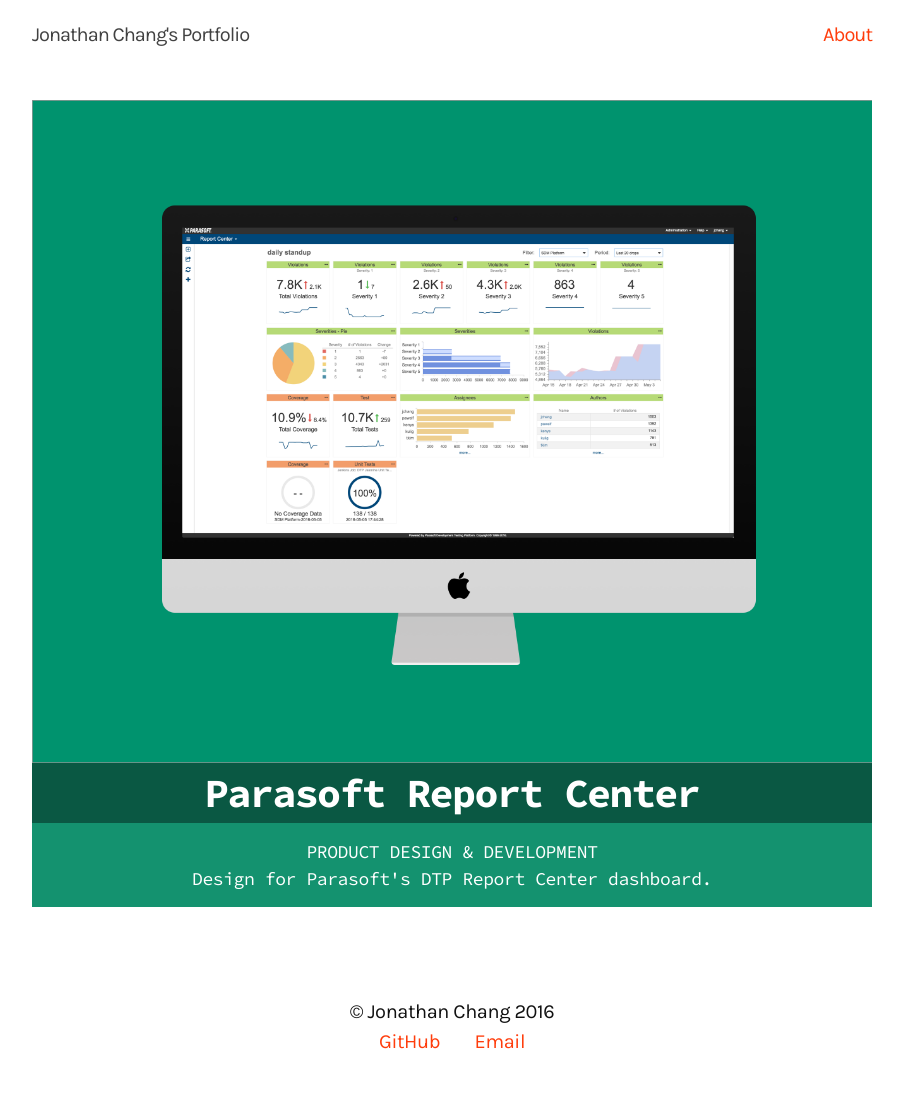
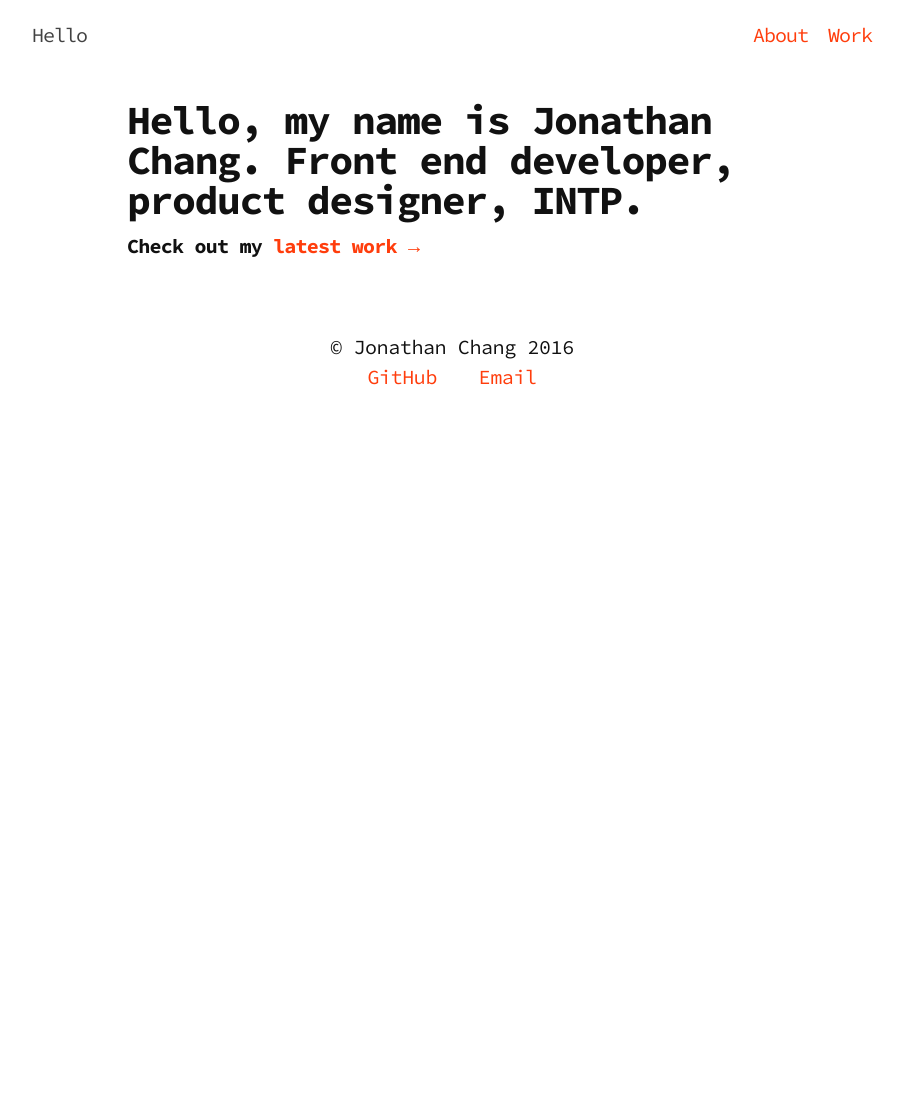
Before and after one commit to dotheygandalf/portfolio, a Jekyll site: the page built from index.html, in a window 1280 px wide. Shown: the whole page, without its empty margins (188-1092 px from the left). Built offline with Jekyll 4.4.1, drawn with Linux system fonts in a browser that asks for light colours; after the commit the page ends 900 px from its top, so only the background shows below that.

Commit message:
nav bar and reorg pages

```diff
--- a/_config.yml
+++ b/_config.yml
@@ -6,7 +6,7 @@
 # 'jekyll serve'. If you change this file, please restart the server process.
 
 # Site settings
-title: Jonathan Chang's Portfolio
+title: Hello
 email: prancingwithponies@live.com
 description: > # this means to ignore newlines until "baseurl:"
   Jonathan Chang's Portfolio.
--- a/_includes/header.html
+++ b/_includes/header.html
@@ -2,7 +2,16 @@
 
   <div class="wrapper">
     <a class="site-title" href="{{ site.baseurl }}/">{{ site.title }}</a>
-    <a class="site-about" href="{{ site.baseurl }}/about">About</a>
+    <div class="nav-right">
+      <ul>
+        <li>
+          <a class="site-about" href="{{ site.baseurl }}/work">Work</a>
+        </li>
+        <li>
+          <a class="site-about" href="{{ site.baseurl }}/about">About</a>
+        </li>
+      </ul>
+    </div>
   </div>
 
 </header>
--- a/_sass/_base.scss
+++ b/_sass/_base.scss
@@ -6,6 +6,10 @@
 dl, dd, ol, ul, figure {
     margin: 0;
     padding: 0;
+}
+
+body, h1, h2, h3, h4, h5, h6, p, a, blockquote, cite, div {
+  font-family: "Source Code Pro", monospace;
 }
 
 cite {
--- a/_sass/_layout.scss
+++ b/_sass/_layout.scss
@@ -6,6 +6,27 @@
 
     // Positioning context for the mobile navigation icon
     position: relative;
+
+    .nav-right {
+      ul {
+        list-style: none;
+        margin: 0;
+
+        li {
+          a {
+            display: block;
+            margin-left: 20px;
+          }
+        }
+      }
+    }
+}
+
+.index {
+
+  .wrapper {
+    max-width: 650px;
+  }
 }
 
 .site-title, .site-about {
@@ -136,7 +157,6 @@
     list-style: none;
 
     > li {
-        font-family: "Source Code Pro", monospace;
         margin-bottom: $spacing-unit;
     }
 
@@ -205,7 +225,6 @@
  */
 .post-header {
   padding: 180px 0 70px;
-  font-family: "Source Code Pro", monospace;
   background-color: #14926F;
   color: #ffffff;
 }
@@ -253,7 +272,6 @@
 .post-content {
     h1 {
         font-size: 38px;
-        font-family: "Source Code Pro", monospace;
 
         @include media-query($on-laptop) {
             font-size: 32px;
@@ -263,7 +281,6 @@
     h2 {
         font-size: 2.61803rem;
         padding-top: $spacing-unit;
-        font-family: "Source Code Pro", monospace;
         margin-bottom: 2rem;
 
         @include media-query($on-laptop) {
@@ -273,7 +290,6 @@
 
     h3 {
         font-size: 1.61803rem;
-        font-family: "Source Code Pro", monospace;
 
         @include media-query($on-laptop) {
             font-size: 22px;
--- a/index.html
+++ b/index.html
@@ -1,27 +1,10 @@
 ---
 layout: default
 ---
-<div class="wrapper">
-  <ul class="post-list">
-    {% for post in site.posts %}
-      <li>
-        <a href="{{ post.url | prepend: site.baseurl }}">
-          <img class="post-left" src="{{ post.thumbnail }}" />
-        </a>
-        <div class="post-right">
-          <h1 class="post-link">
-            <a href="{{ post.url | prepend: site.baseurl }}">{{ post.title }}</a>
-          </h1>
-          <div class="post-details">
-            <p class="post-caption">
-              {{ post.caption }}
-            </p>
-            <p>
-              {{ post.intro }}
-            </p>
-          </div>
-        </div>
-      </li>
-    {% endfor %}
-  </ul>
+
+<div class="index">
+  <div class="wrapper">
+    <h1 class="underline">Hello, my name is Jonathan Chang. Front end developer, product designer, INTP.
+    <h4>Check out my <a href="/work/">latest work →</a></h4>
+  </div>
 </div>
```
Also changed, not shown: about.md (+2 -3 lines), work.md (added, +30 -0 lines).
